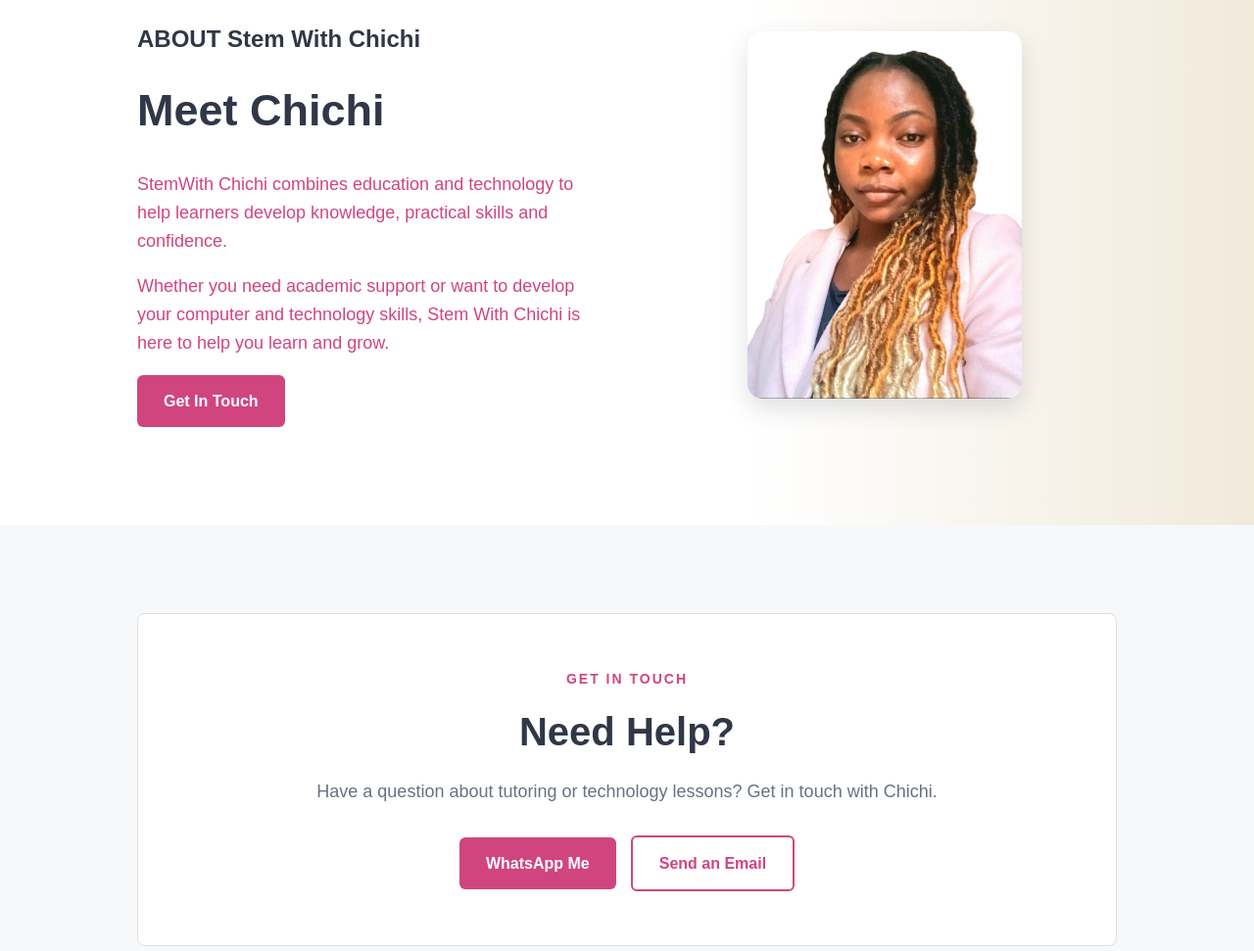
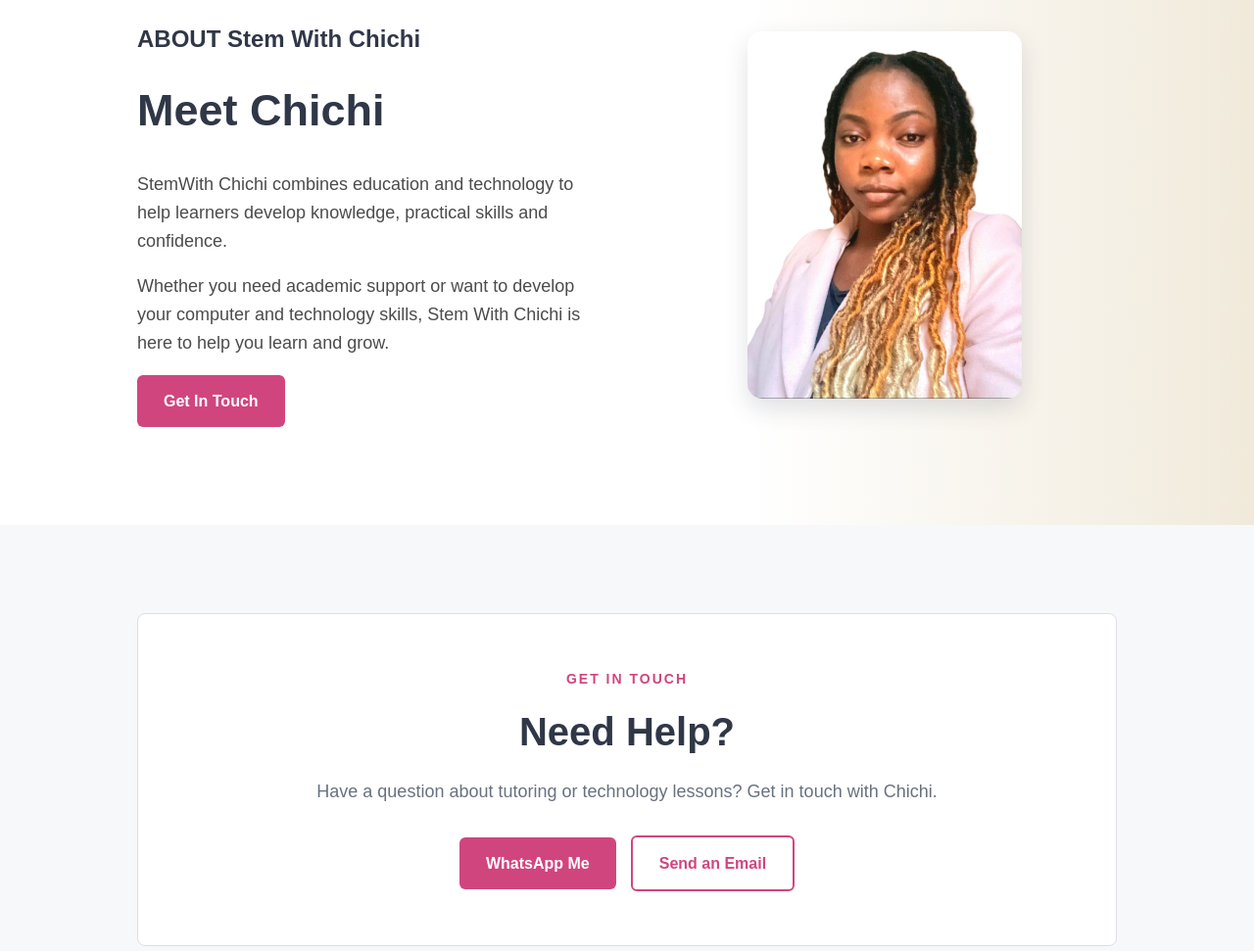
Before and after one commit to Ngowani-lc-dev/Stemtechwithlulu, a plain HTML site: page index.html in a window 1280 px wide. Shown: the part 2436-3407 px from the top of the page at 98% size. Drawn offline with Linux system fonts and the light colour scheme.

Commit message:
update on about

```diff
--- a/style.css
+++ b/style.css
@@ -440,7 +440,7 @@ section {
 }
 
 .about-text p {
-    color: #d1457f;
+    color: #4d4b4c;
 
     font-size: 18px;
 
```
